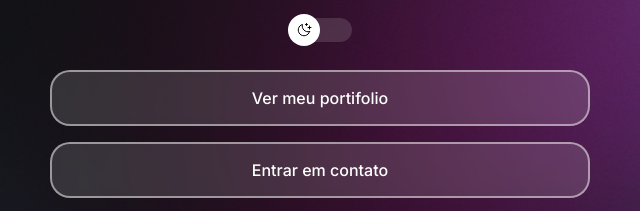
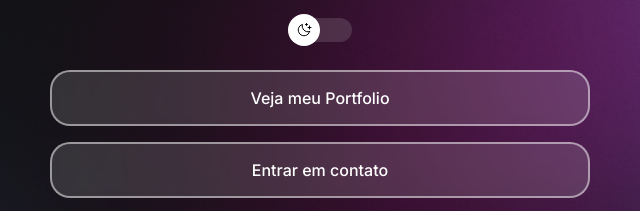
Before and after one commit to TbrunoK/devlinks-project, a plain HTML site: page index.html in a window 1280 px wide. Shown: the part 237-448 px from the top of the page, 320-960 px from the left. Drawn offline with nearby package versions, Linux system fonts and the light colour scheme.

Commit message:
small bugs fixed

```diff
--- a/index.html
+++ b/index.html
@@ -27,7 +27,7 @@
       <ul>
         <li>
           <a href="https://github.com/TbrunoK" target="_blank"
-            >Ver meu portifolio</a
+            >Veja meu Portfolio</a
           >
         </li>
 
```
